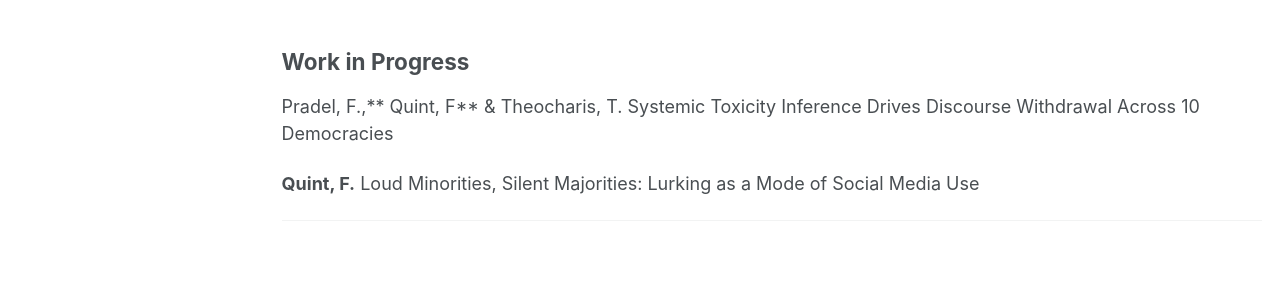
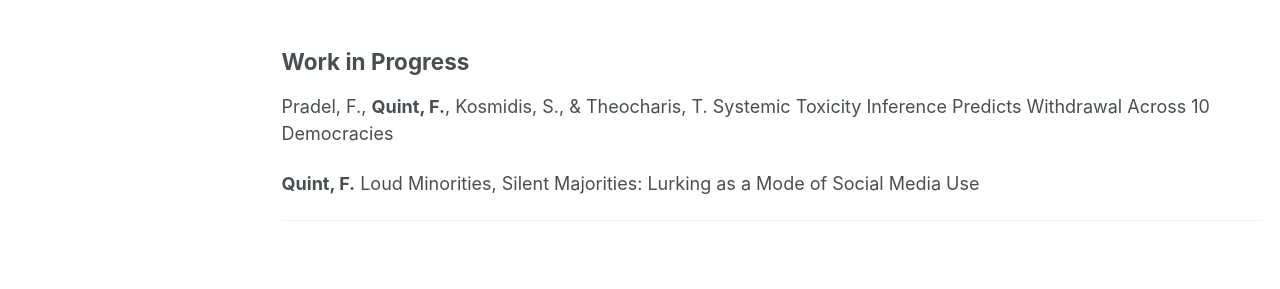
Before and after one commit to friederikequint/friederikequint.github.io, a Jekyll site: the page built from _pages/publications.md, in a window 1280 px wide and 1377 px high. Shown: the part 730-1019 px from the top of the window. Built offline with Jekyll 4.4.1, drawn with Linux system fonts in a browser that asks for light colours; some web fonts are replaced.

Commit message:
Update publications.md

```diff
--- a/_pages/publications.md
+++ b/_pages/publications.md
@@ -28,7 +28,7 @@ Theocharis, Y., Kosmidis, S., Zilinsky, J., **Quint, F.**, & Pradel, F. (2025, F
 
 ## Work in Progress
 
-Pradel, F.,** Quint, F** & Theocharis, T. Systemic Toxicity Inference Drives Discourse Withdrawal Across 10 Democracies
+Pradel, F., **Quint, F.**, Kosmidis, S., & Theocharis, T. Systemic Toxicity Inference Predicts Withdrawal Across 10 Democracies
 
 **Quint, F.** Loud Minorities, Silent Majorities: Lurking as a Mode of Social Media Use
 
```
